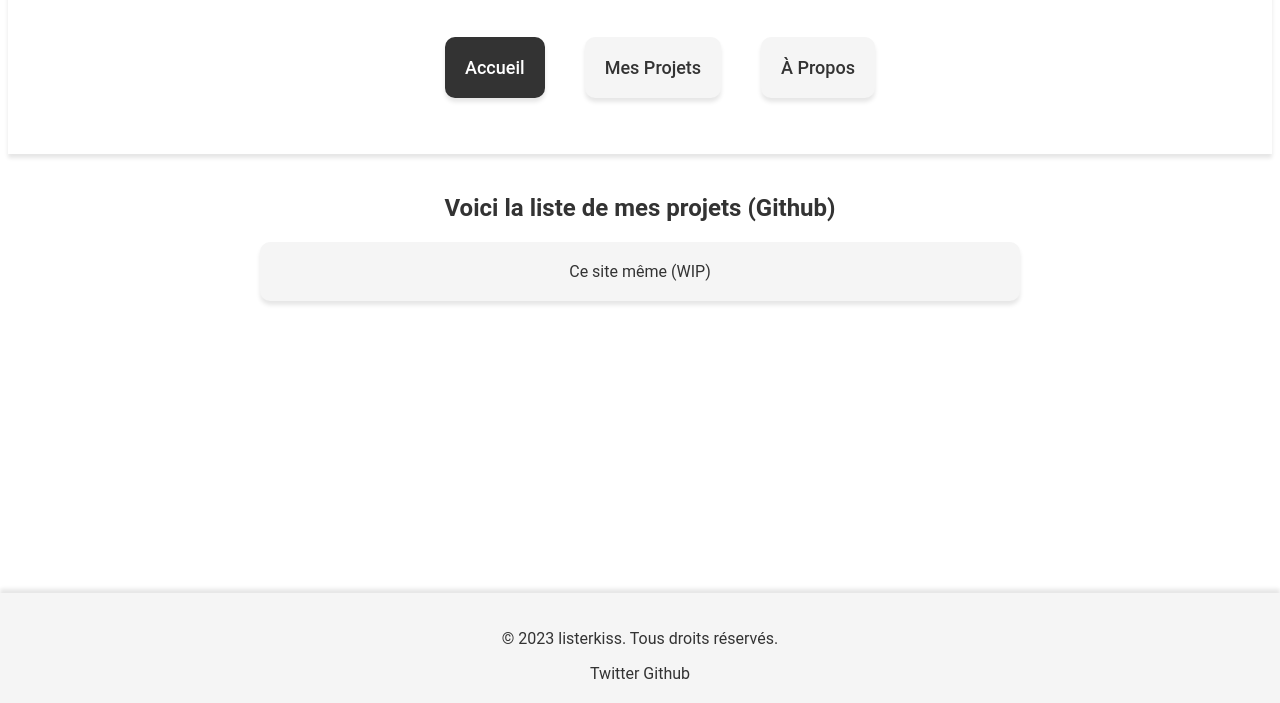
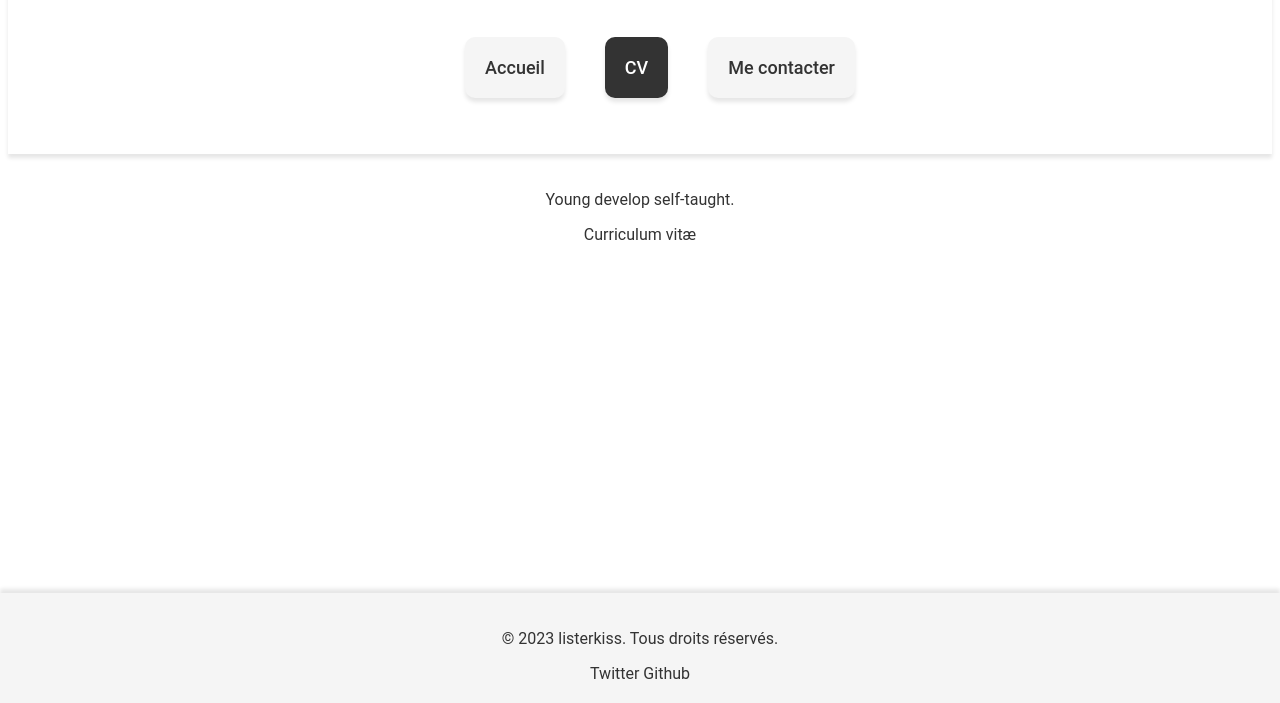
Before and after one commit to listerkiss/portfolio, a plain HTML site: page cv.html in a window 1280 px wide. Shown: the part 97-800 px from the top of the page. Drawn offline with Linux system fonts and the light colour scheme.

Commit message:
Optimisation

```diff
--- a/projet.html
+++ b/cv.html
@@ -12,16 +12,16 @@
 			<h1>Portfolio</h1>
 			<nav>
 				<ul>
-					<li><a href="index.html" class="active">Accueil</a></li>
-					<li><a href="/projet.html">Mes Projets</a></li>
-					<li><a href="apropos.html">À Propos</a></li>
+					<li><a href="index.html">Accueil</a></li>
+					<li><a href="/cv.html" class="active">CV</a></li>
+					<li><a href="contact.html">Me contacter</a></li>
 				</ul>
 			</nav>
 		</header>
 
 		<main>
-            <h2>Voici la liste de mes projets <a href="https://github.com/listerkiss">(Github)</a></h2>
-            <li><a href="https://github.com/listerkiss/Portfolio">Ce site même (WIP)</a></li>
+			<p>Young develop self-taught.</p>
+			<p>Curriculum vitæ</p>
 		</main>
 
 		<footer>
```
Also changed, not shown: contact.html (renamed from apropos.html, +4 -4 lines), index.html (+5 -5 lines).
